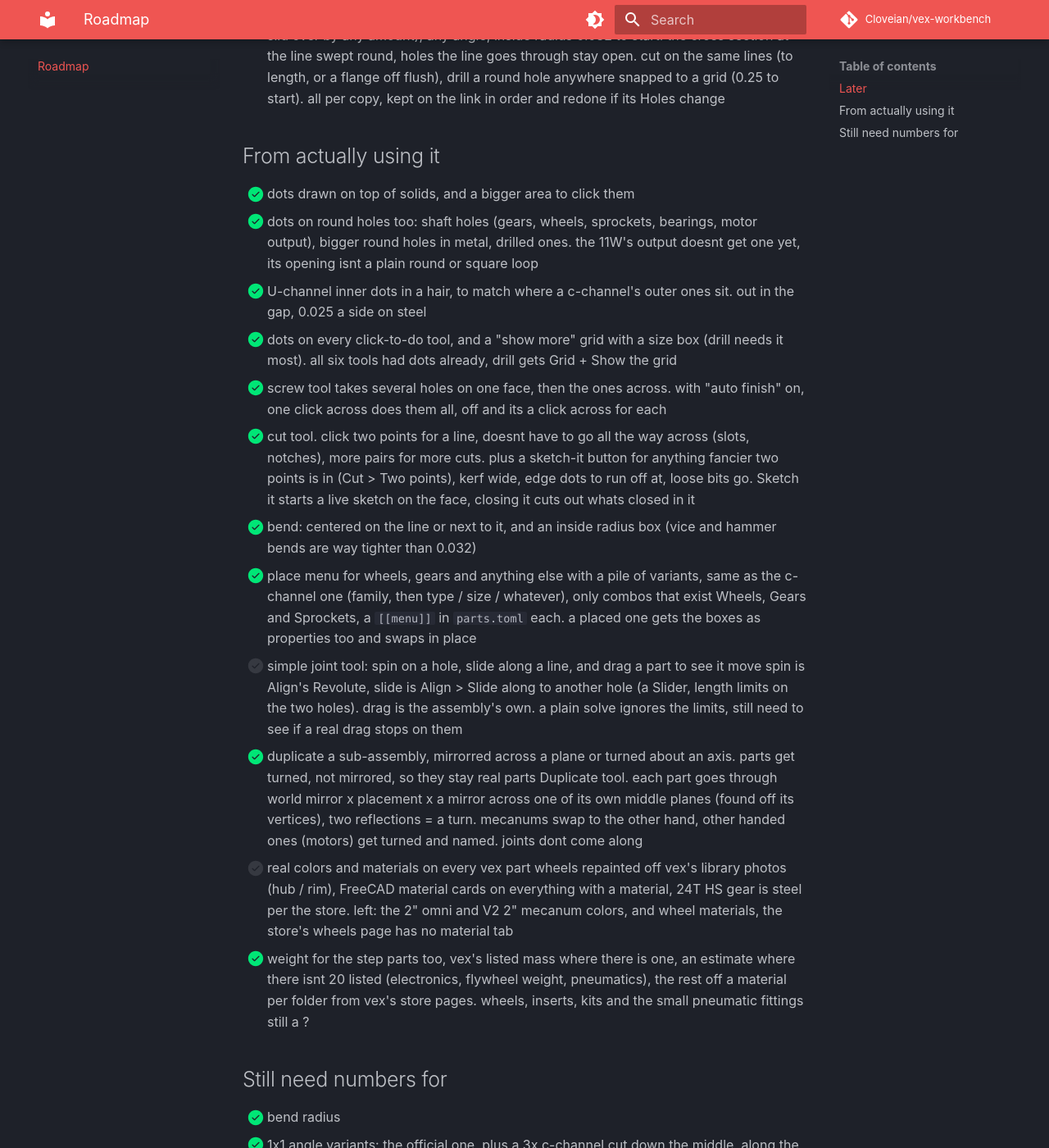
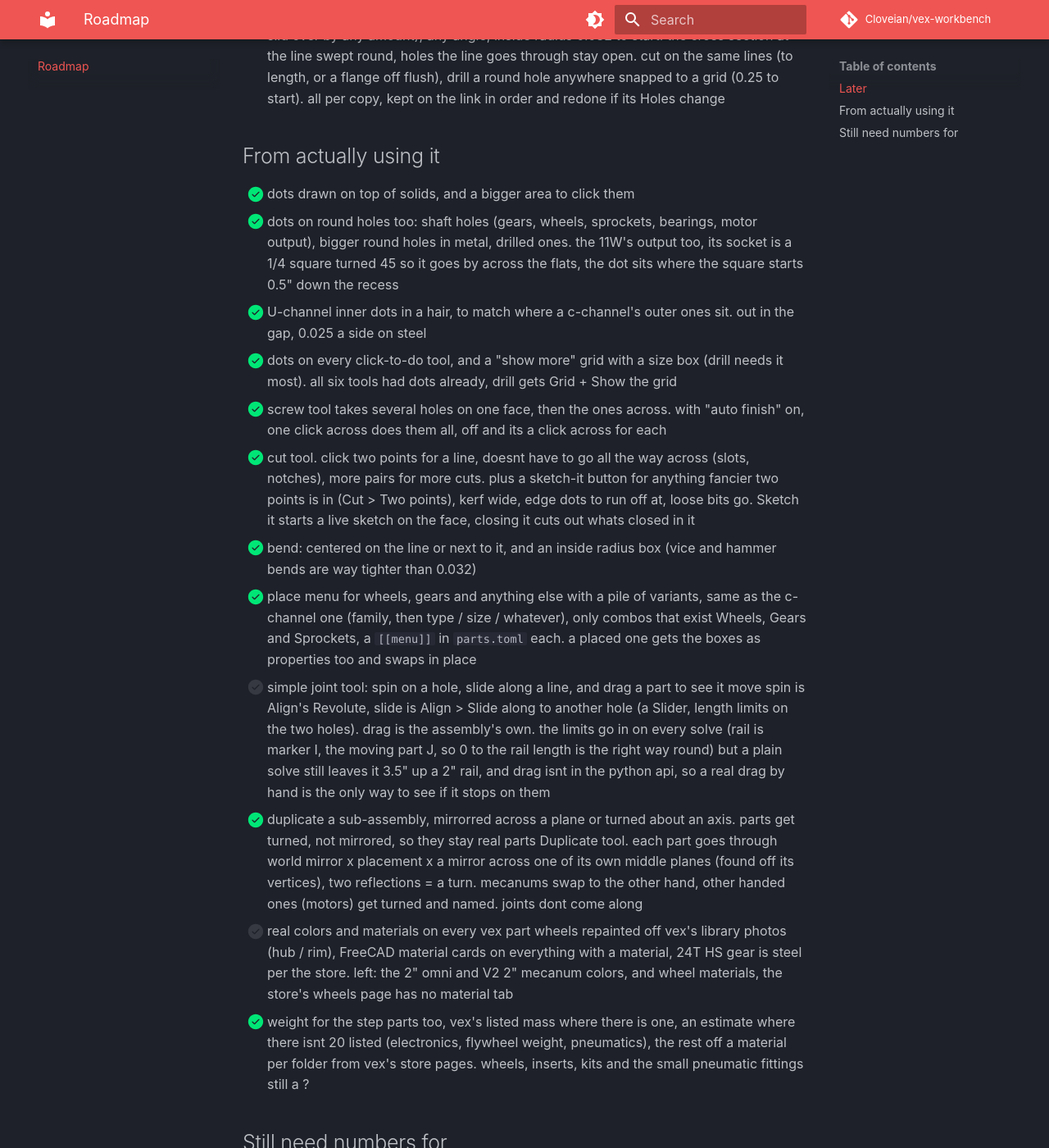
Before and after one commit to Cloveian/vex-workbench, an MkDocs documentation site: the page built from docs/roadmap.md, in a window 1280 px wide and 1400 px high, scrolled down 1262 px. Shown: the whole window at 82% size. Built offline with MkDocs 1.6.1 and Material for MkDocs 9.7.7, drawn with Linux system fonts in a browser that asks for light colours; comment, search, counter and statistics services are not loaded.

Commit message:
11W output socket gets a dot finally, it was a square turned 45 the whole time so its box was too big

```diff
--- a/docs/roadmap.md
+++ b/docs/roadmap.md
@@ -24,7 +24,7 @@ in build order, each one is something i can open and poke at
 
 ## From actually using it
 - [x] dots drawn on top of solids, and a bigger area to click them
-- [x] dots on round holes too: shaft holes (gears, wheels, sprockets, bearings, motor output), bigger round holes in metal, drilled ones. the 11W's output doesnt get one yet, its opening isnt a plain round or square loop
+- [x] dots on round holes too: shaft holes (gears, wheels, sprockets, bearings, motor output), bigger round holes in metal, drilled ones. the 11W's output too, its socket is a 1/4 square turned 45 so it goes by across the flats, the dot sits where the square starts 0.5" down the recess
 - [x] U-channel inner dots in a hair, to match where a c-channel's outer ones sit. out in the gap, 0.025 a side on steel
 - [x] dots on every click-to-do tool, and a "show more" grid with a size box (drill needs it most). all six tools had dots already, drill gets Grid + Show the grid
 - [x] screw tool takes several holes on one face, then the ones across. with "auto finish" on, one click across does them all, off and its a click across for each
@@ -34,7 +34,7 @@ in build order, each one is something i can open and poke at
 - [x] place menu for wheels, gears and anything else with a pile of variants, same as the c-channel one (family, then type / size / whatever), only combos that exist
 	Wheels, Gears and Sprockets, a `[[menu]]` in `parts.toml` each. a placed one gets the boxes as properties too and swaps in place
 - [ ] simple joint tool: spin on a hole, slide along a line, and drag a part to see it move
-	spin is Align's Revolute, slide is Align > Slide along to another hole (a Slider, length limits on the two holes). drag is the assembly's own. a plain solve ignores the limits, still need to see if a real drag stops on them
+	spin is Align's Revolute, slide is Align > Slide along to another hole (a Slider, length limits on the two holes). drag is the assembly's own. the limits go in on every solve (rail is marker I, the moving part J, so 0 to the rail length is the right way round) but a plain solve still leaves it 3.5" up a 2" rail, and drag isnt in the python api, so a real drag by hand is the only way to see if it stops on them
 - [x] duplicate a sub-assembly, mirrorred across a plane or turned about an axis. parts get turned, not mirrored, so they stay real parts
 	Duplicate tool. each part goes through world mirror x placement x a mirror across one of its own middle planes (found off its vertices), two reflections = a turn. mecanums swap to the other hand, other handed ones (motors) get turned and named. joints dont come along
 - [ ] real colors and materials on every vex part
```
Also changed, not shown: docs/using.md (+1 -1 lines), 2 other files.
